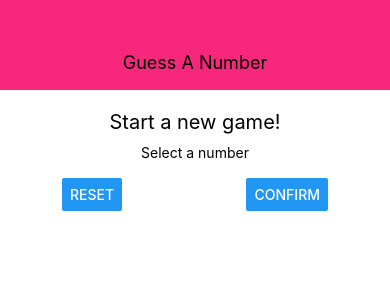
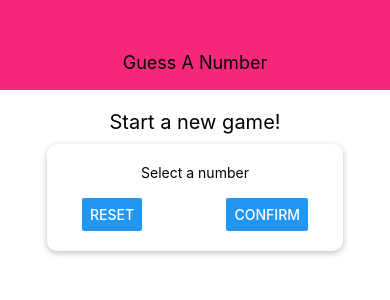
Before and after one commit to Tcoded/Guess-A-Number, a React Native app: screen / in a window 390 px wide. Shown: the top 300 px of the page. Built offline with nearby package versions, Linux system fonts and the light colour scheme.

Commit message:
adjusted inputContainer styling

```diff
--- a/screens/GameStartScreen.js
+++ b/screens/GameStartScreen.js
@@ -30,7 +30,15 @@ const styles = StyleSheet.create({
     inputContainer: {
         width: 300,
         maxWidth: '80%',
-        alignItems: 'center'
+        padding: 20,
+        borderRadius: 10,
+        alignItems: 'center',
+        shadowColor: 'black',
+        shadowOffset: { width: 0, height: 2},
+        shadowRadius: 6,
+        shadowOpacity: 0.25,
+        backgroundColor: 'white',
+        elevation: 5
     },
     buttonContainer: {
         flexDirection: 'row',
```
